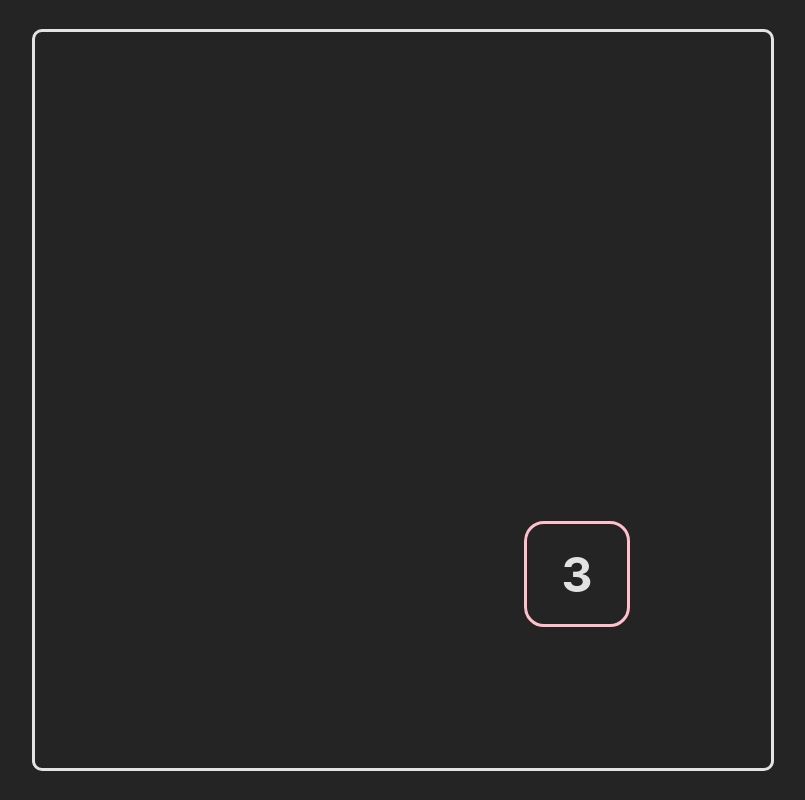
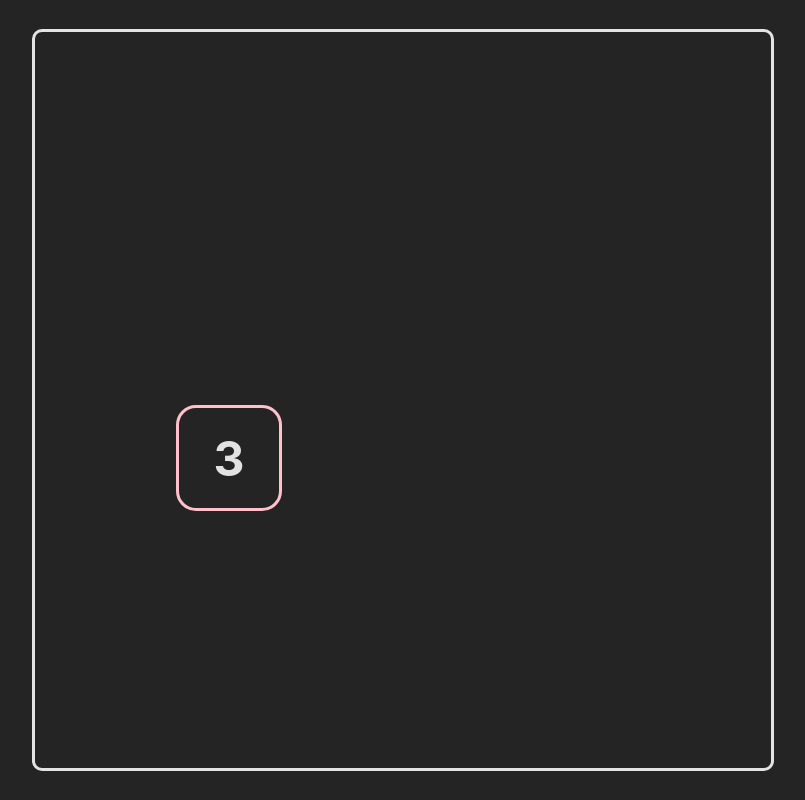
Before and after one commit to hkhaung/webdev-projects, a React (Vite) app in the folder simple-memory-game/simple-memory-game/: page / in a window 1280 px wide. Shown: the whole page, without its empty margins (237-1042 px from the left). Built offline with nearby package versions, Linux system fonts and the light colour scheme.

Commit message:
card flipping when game starts
no longer generates new random numbers

```diff
--- a/simple-memory-game/simple-memory-game/src/components/Board/Board.css
+++ b/simple-memory-game/simple-memory-game/src/components/Board/Board.css
@@ -88,3 +88,9 @@
 .hover-enabled:hover .grid-item {
   opacity: 0;
 }
+
+
+/* card flipping when game start */
+.flipped {
+  visibility: hidden;
+}
--- a/simple-memory-game/simple-memory-game/src/components/Board/Board.jsx
+++ b/simple-memory-game/simple-memory-game/src/components/Board/Board.jsx
@@ -1,29 +1,43 @@
-import { useEffect, useState } from 'react';
+import { useEffect, useState, useMemo } from 'react';
 import './Board.css';
 
-function Card( { textNumber='0' } ) {
+function Card( { textNumber='', isVisible } ) {
   const [isFlipped, setIsFlipped] = useState(false);
 
   function handleFlip() {
     setIsFlipped((prev) => !prev);
   }
 
+  useEffect(() => {
+    const timer = setTimeout(() => {
+      setIsFlipped(true);
+    }, 10000);
+
+    return () => clearTimeout(timer);
+  }, []);
+
   return (
-    <div className={`card ${isFlipped ? 'flipped' : ''}`} onClick={handleFlip}>
-      <div className="card-inner">
+    <div
+      className={`card ${isVisible ? 'visible' : 'hidden'}`}
+      onClick={handleFlip}
+    >
+      <div className={`container ${isFlipped ? 'flipped' : ''}`}>
         <div className="card-front">{textNumber}</div>
         <div className="card-back"></div>
       </div>
     </div>
-  )
+  );
 }
 
 function Board({ started, setStarted, maxNumber=4, totalCells=36 }) {
   function handleStart() {
     setIsFlipping(false);
     setIsHoverActive(false);
+    setStarted(true);
+
+    setTimeout(() => {
       setVisibleCard(null);
-    setStarted(true);
+    }, 10000);
 
     clearInterval();
   }
@@ -32,9 +46,12 @@
   const [isFlipping, setIsFlipping] = useState(true);
   const [isHoverActive, setIsHoverActive] = useState(true);
 
+  // Generate cardsArray and randomly populate gridArray once using useMemo
+  // only recompute if maxNumber or totalCells change
+  const { gridArray, numberIndices } = useMemo(() => {
     const cardsArray = Array.from({ length: maxNumber }, (_, i) => i + 1);
     const gridArray = Array.from({ length: totalCells }, () => null);
-  const numberIndices = [];
+    const numberIndices = []; // Store indices where numbers are placed to be used for visibility
 
     cardsArray.forEach((number) => {
       let randomIndex;
@@ -45,6 +62,10 @@
       gridArray[randomIndex] = number;
       numberIndices.push(randomIndex);
     });
+
+    return { gridArray, numberIndices };
+  }, [maxNumber, totalCells]);
+
 
   useEffect(() => {
     if (!isFlipping) return;
@@ -59,32 +80,29 @@
 
   return (
     <>
-      {!started && (
       <div className='board'>
         <div className={`grid-container ${isHoverActive ? 'hover-enabled' : ''}`}>
           {gridArray.map((value, index) => (
-              <div key={index} className={`grid-item ${numberIndices[visibleCard] === index ? 'visible' : 'hidden'}`}>
+            // <div key={index} className={`grid-item ${numberIndices[visibleCard] === index ? 'visible' : 'hidden'}`}>
+            //   <Card textNumber={value ? value.toString() : ''} />
+            // </div>
+            <div key={index} className='grid-item'>
+              <Card
+                textNumber={value ? value.toString() : ''}
+                isVisible={started || numberIndices[visibleCard] === index}
+              />
+            </div>
+          ))}
+          {/* {gridArray.map((value, index) => (
+              <div key={index} className={`grid-item`}>
                 <Card textNumber={value ? value.toString() : ''} />
               </div>
-            ))}
+          ))} */}
           {isHoverActive && (
             <button className="start-btn" onClick={handleStart}>Start</button>
           )}
         </div>
       </div>
-      )}
-
-      {started && (
-        <div className='board'>
-          <div className={`grid-container`}>
-            {gridArray.map((value, index) => (
-              <div key={index} className={`grid-item`}>
-                <Card textNumber={value ? value.toString() : ''} />
-              </div>
-            ))}
-          </div>
-        </div>
-      )}
     </>
   );
 }
--- a/simple-memory-game/simple-memory-game/src/components/Level/Level.jsx
+++ b/simple-memory-game/simple-memory-game/src/components/Level/Level.jsx
@@ -15,6 +15,9 @@
 
 
 function Level({ started, setStarted, level=0 }) {
+  const [showAllCards, setShowAllCards] = useState(true);
+  const [timerVisible, setTimerVisible] = useState(true);
+
   const startNumber = 4;
   let maxNumber;
   if (level === 0) {
@@ -23,12 +26,18 @@
     maxNumber = startNumber + level;
   }
 
-  const [showAllCards, setShowAllCards] = useState(true);
+  useEffect(() => {
+    if (started) {
+      setTimeout(() => {
+        setTimerVisible(false);
+      }, 10000);
+    }
+  });
 
   return (
     <>
       {started && (
-        <TimerBar isVisible={showAllCards} />
+        <TimerBar isVisible={timerVisible} />
       )}
       <div className={`level lvl-${level}`}>
         <Board started={started} setStarted={setStarted} maxNumber={maxNumber} />
```
Lines whose indentation alone changed are shown as unchanged.
